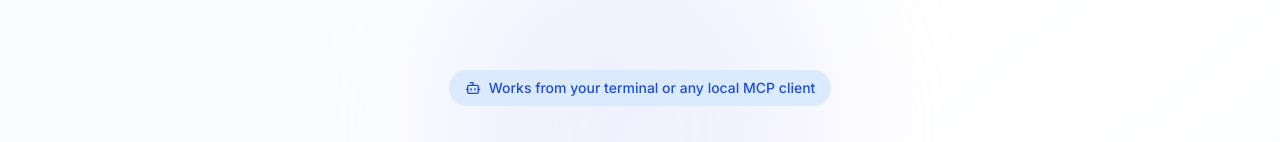
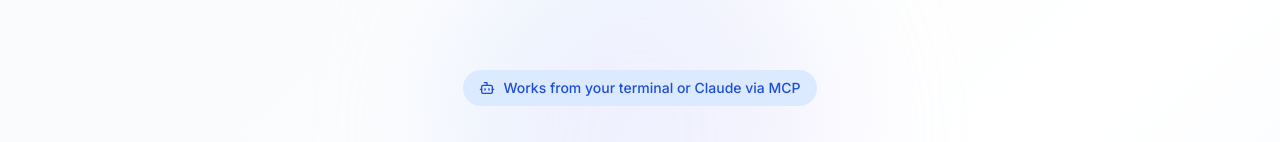
Before and after one commit to Bendako/next-starter-mcp-landing-page, a Next.js app: page / in a window 1280 px wide. Shown: the part 123-265 px from the top of the page. Built offline with nearby package versions, Linux system fonts and the light colour scheme.

Commit message:
Address review: fix .gitignore, drop deleted spec link, accurate MCP client copy

```diff
--- a/src/components/Hero.tsx
+++ b/src/components/Hero.tsx
@@ -13,7 +13,7 @@
         <div className="text-center max-w-4xl mx-auto">
           <div className="inline-flex items-center px-4 py-2 rounded-full bg-primary-100 text-primary-700 text-sm font-medium mb-8">
             <Bot className="h-4 w-4 mr-2" />
-            Works from your terminal or any local MCP client
+            Works from your terminal or Claude via MCP
           </div>
 
           <h1 className="text-4xl sm:text-5xl lg:text-6xl font-bold text-slate-900 mb-6 text-balance">
```
Also changed, not shown: 2 other files (tests, documents, lock files or other folders).
